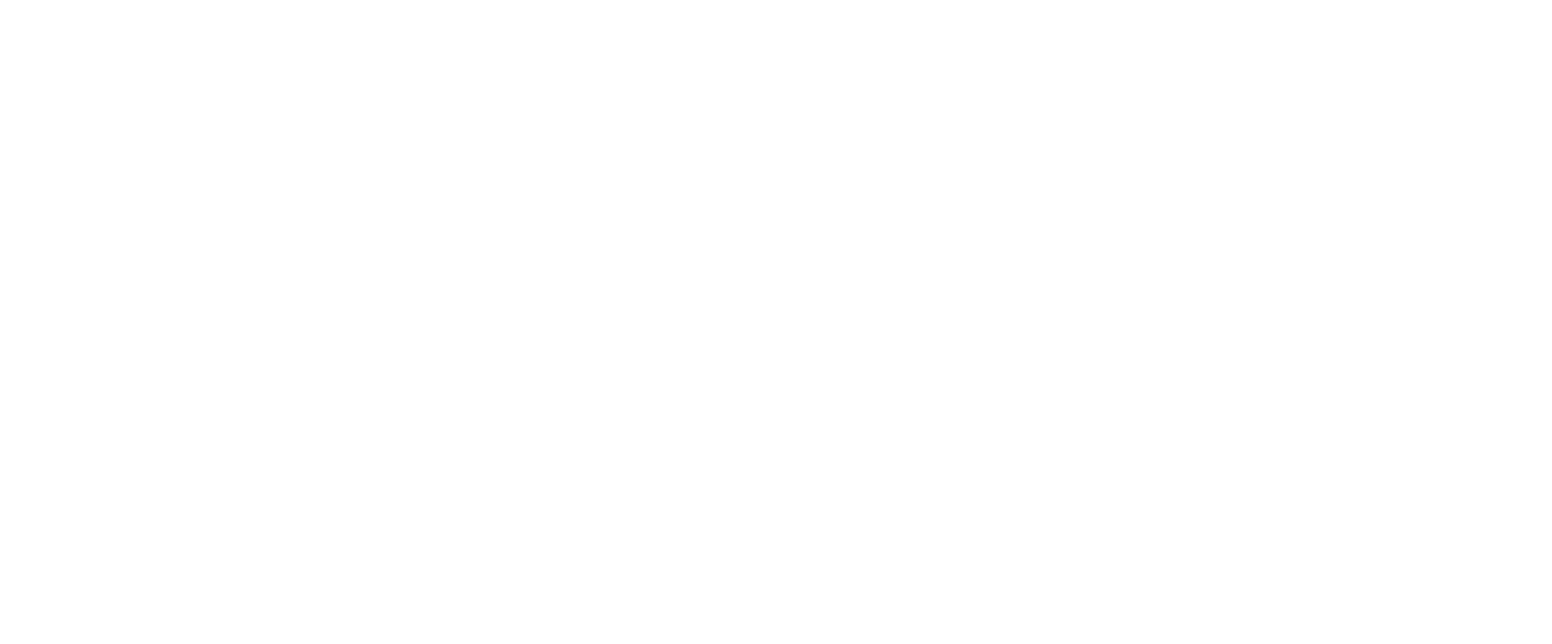
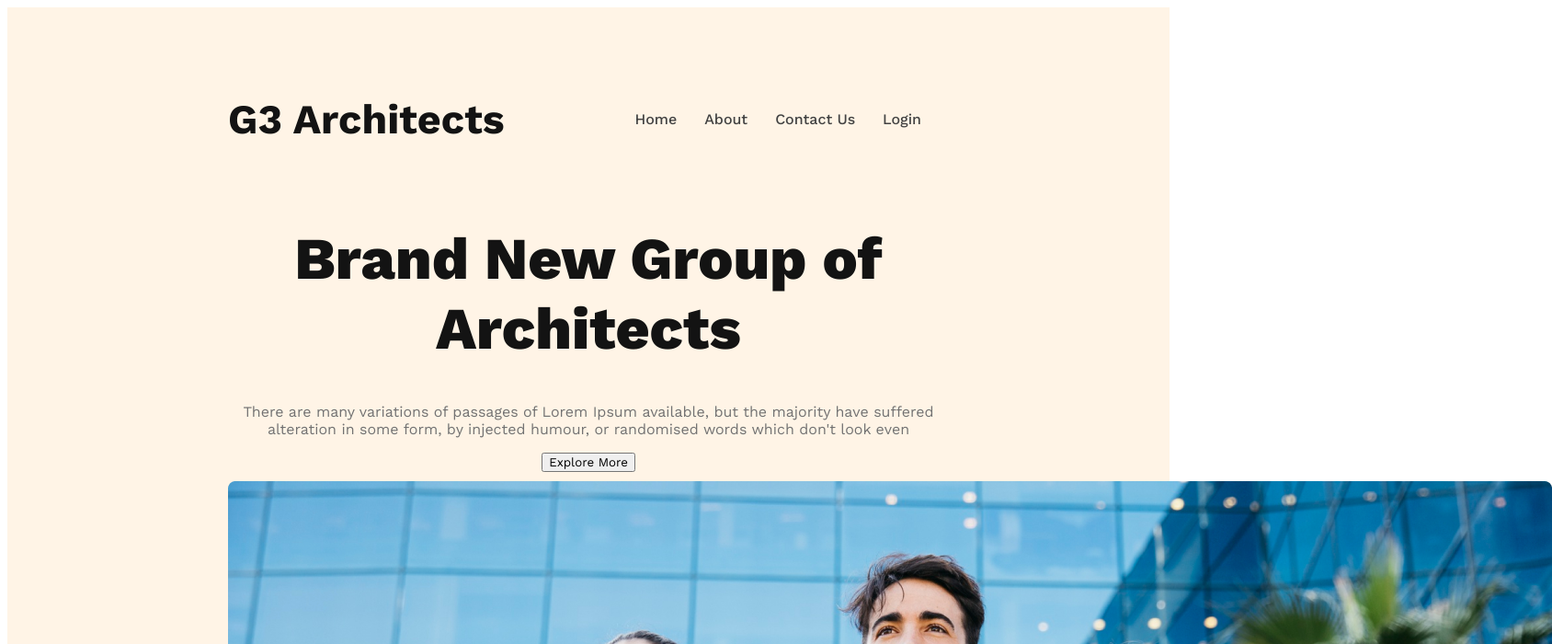
Before and after one commit to Hasan-Maruf1/g3-architact, a plain HTML site: page index.html in a window 1280 px wide. Shown: the top 700 px of the page at 92% size, 1688 px wide, since content can reach past the window. Drawn offline with nearby package versions, Linux system fonts and the light colour scheme.

Commit message:
banner content added

```diff
--- a/index.html
+++ b/index.html
@@ -1,14 +1,37 @@
 <!DOCTYPE html>
 <html lang="en">
+
 <head>
     <meta charset="UTF-8">
     <meta name="viewport" content="width=device-width, initial-scale=1.0">
     <title>G3 Architact</title>
     <link rel="stylesheet" href="styles/index.css">
+    <!-- google font-work sans -->
+    <link rel="preconnect" href="https://fonts.googleapis.com">
+    <link rel="preconnect" href="https://fonts.gstatic.com" crossorigin>
+
 </head>
+
 <body>
     <header>
+        <nav>
+            <h3 class="nav-title">G3 Architects</h3>
+            <ul>
+                <li><a href="">Home</a></li>
+                <li><a href="">About</a></li>
+                <li><a href="">Contact Us</a></li>
+                <li><a href="">Login</a></li>
+            </ul>
+        </nav>
+        <div class="banner">
+            <div class="banner-content">
+                <h1 class="banner-title">Brand New Group of Architects</h1>
+                <p class="banner-desc">There are many variations of passages of Lorem Ipsum available, but the majority have suffered alteration in some form, by injected humour, or randomised words which don't look even</p>
+                <button class="btn-primary">Explore More</button>
+            </div>
 
+            <img src="images/banner.png" alt="">
+        </div>
     </header>
     <main>
 
@@ -18,4 +41,5 @@
     </footer>
 
 </body>
+
 </html>
--- a/styles/index.css
+++ b/styles/index.css
@@ -0,0 +1,53 @@
+ @import url('https://fonts.googleapis.com/css2?family=Lato:ital,wght@0,300;0,400;0,900;1,400;1,700&family=Work+Sans:ital,wght@0,400;0,500;0,600;0,700;0,800;1,600&display=swap');
+/* shared style */
+ * {
+     font-family: 'Lato', sans-serif;
+     font-family: 'Work Sans', sans-serif;
+
+ }
+ .btn-primary{
+
+ }
+ /* header styles */
+ header{
+    background: rgba(255, 144, 14, 0.10);
+    padding: 50px 240px;
+
+ }
+ nav{
+    display: flex;
+    justify-content: space-between;
+    align-items: center;
+ }
+ .nav-title{
+    font-size: 2.8rem;
+    font-weight: 700;
+    color: #131313;
+ }
+ nav > ul{
+    display: flex;
+ }
+ nav li{
+    list-style: none;
+    margin-right: 30px;
+    font-size: 1rem;
+    font-weight: 500;
+ }
+ nav li a{
+    text-decoration: none;
+    color: #424242;
+ }
+ /* Banner styles */
+ .banner-content{
+    max-width: 800px;
+    margin: 10px auto;
+    text-align: center;
+ }
+ .banner-title{
+    font-size: 4rem;
+    font-weight: 800;
+    color: #131313;
+ }
+ .banner-desc{
+    color: #727272;
+ }
```
